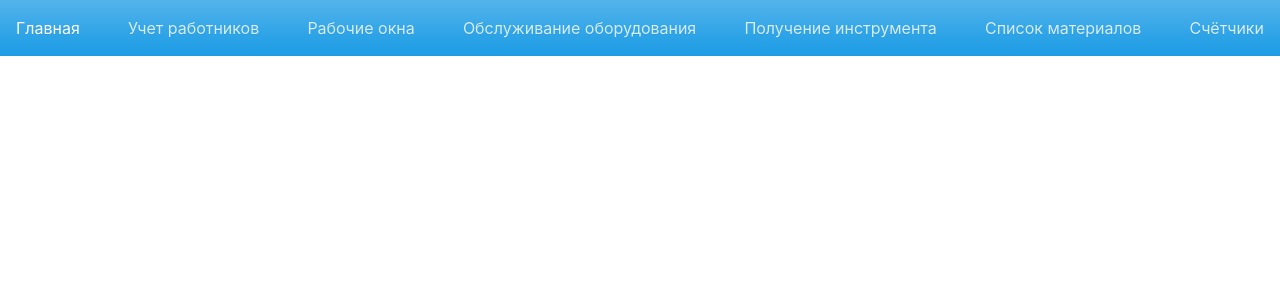
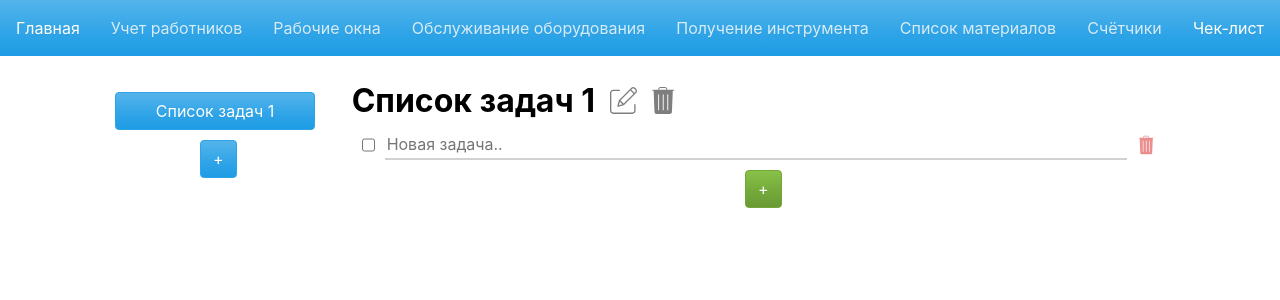
Before and after one commit to CloudOpsMaster/factoryBusinessOptimisation, an Angular app in the folder business-optimisation-app/: page /check-list in a window 1280 px wide. Before the commit this address led to /. Shown: the top 300 px of the page. Built offline with nearby package versions, Linux system fonts and the light colour scheme.

Commit message:
added check-list

```diff
--- a/business-optimisation-app/src/app/app-routing.module.ts
+++ b/business-optimisation-app/src/app/app-routing.module.ts
@@ -7,6 +7,7 @@ import { InstrumentServicesComponent } from './vdry/instrument-services/instrume
 import { GettingToolsComponent } from "./mary/getting-tools/getting-tools.component";
 import { MaterialsDictionaryComponent } from './yulia/materials-dictionary/materials-dictionary.component';
 import { MeteringComponent } from './vadim/metering/metering.component';
+import { CheckListComponent } from './vlad/check-list/check-list.component';
 
 
 const routes: Routes = [
@@ -45,6 +46,11 @@ const routes: Routes = [
   {
     path: 'metering',
     component: MeteringComponent
+  },
+
+  {
+    path: 'check-list',
+    component: CheckListComponent
   }
 ];
 
--- a/business-optimisation-app/src/app/app.component.html
+++ b/business-optimisation-app/src/app/app.component.html
@@ -23,6 +23,10 @@
         <li class="nav navbar-nav">
             <a routerLink="/metering" routerLinkActive="active" class="nav-link">Счётчики</a>
         </li>
+
+        <li class="nav navbar-nav">
+            <a routerLink="/check-list" routerLinkActive="active" class="nav-link">Чек-лист</a>
+        </li>
     </ul>
 </div>
 
--- a/business-optimisation-app/src/app/app.module.ts
+++ b/business-optimisation-app/src/app/app.module.ts
@@ -18,6 +18,7 @@ import { InstrumentServiceFormComponent } from './vdry/instrument-services/instr
 import { InstrumentServiceTableComponent } from './vdry/instrument-services/instrument-service-table/instrument-service-table.component';
 // tslint:disable-next-line:max-line-length
 import { InstrumentServiceTableItemComponent } from './vdry/instrument-services/instrument-service-table/instrument-service-table-item/instrument-service-table-item.component';
+import { CheckListComponent } from './vlad/check-list/check-list.component';
 
 @NgModule({
   declarations: [
@@ -34,7 +35,8 @@ import { InstrumentServiceTableItemComponent } from './vdry/instrument-services/
     InstrumentServiceTableComponent,
     InstrumentServiceTableItemComponent,
     GettingToolsComponent,
-    MeteringComponent
+    MeteringComponent,
+    CheckListComponent
   ],
   imports: [
     BrowserModule,
--- /dev/null
+++ b/business-optimisation-app/src/app/vlad/check-list/check-list.component.html
@@ -0,0 +1,59 @@
+<div class="d-flex">
+
+  <div class="left-box">
+    <div *ngFor="let list of checkLists; let listI = index">
+      <!-- Choose List -->
+      <button (click)="chooseList(listI)" class="btn btn-primary position left-btn">{{list.name}}</button>
+    </div>
+    <!-- Add List -->
+    <button class="btn btn-primary add-btn" (click)="newList()">+</button>
+  </div>
+
+  <div class="position right-box" *ngIf="currentList!=null">
+    <h2>
+      <b>{{currentList.name}}</b>
+      <!-- Rename -->
+      <svg (click)="renameList()" viewBox="0 -1 401.52289 401" class="list-name-item list-rename-icon"
+        xmlns="http://www.w3.org/2000/svg">
+        <path
+          d="m370.589844 250.972656c-5.523438 0-10 4.476563-10 10v88.789063c-.019532 16.5625-13.4375 29.984375-30 30h-280.589844c-16.5625-.015625-29.980469-13.4375-30-30v-260.589844c.019531-16.558594 13.4375-29.980469 30-30h88.789062c5.523438 0 10-4.476563 10-10 0-5.519531-4.476562-10-10-10h-88.789062c-27.601562.03125-49.96875 22.398437-50 50v260.59375c.03125 27.601563 22.398438 49.96875 50 50h280.589844c27.601562-.03125 49.96875-22.398437 50-50v-88.792969c0-5.523437-4.476563-10-10-10zm0 0" />
+        <path
+          d="m376.628906 13.441406c-17.574218-17.574218-46.066406-17.574218-63.640625 0l-178.40625 178.40625c-1.222656 1.222656-2.105469 2.738282-2.566406 4.402344l-23.460937 84.699219c-.964844 3.472656.015624 7.191406 2.5625 9.742187 2.550781 2.546875 6.269531 3.527344 9.742187 2.566406l84.699219-23.464843c1.664062-.460938 3.179687-1.34375 4.402344-2.566407l178.402343-178.410156c17.546875-17.585937 17.546875-46.054687 0-63.640625zm-220.257812 184.90625 146.011718-146.015625 47.089844 47.089844-146.015625 146.015625zm-9.40625 18.875 37.621094 37.625-52.039063 14.417969zm227.257812-142.546875-10.605468 10.605469-47.09375-47.09375 10.609374-10.605469c9.761719-9.761719 25.589844-9.761719 35.351563 0l11.738281 11.734375c9.746094 9.773438 9.746094 25.589844 0 35.359375zm0 0" />
+      </svg>
+      <!-- Delete List -->
+      <svg (click)="deleteList()" class="list-name-item list-trash-icon" version="1.1"
+        xmlns="http://www.w3.org/2000/svg" viewBox="5 0 59 59">
+        <g id="icomoon-ignore"></g>
+        <path d="M52.5,6H38.456c-0.11-1.25-0.495-3.358-1.813-4.711C35.809,0.434,34.751,0,33.499,0H23.5c-1.252,0-2.31,0.434-3.144,1.289
+                        	C19.038,2.642,18.653,4.75,18.543,6H6.5c-0.552,0-1,0.447-1,1s0.448,1,1,1h2.041l1.915,46.021C10.493,55.743,11.565,59,15.364,59
+                        	h28.272c3.799,0,4.871-3.257,4.907-4.958L50.459,8H52.5c0.552,0,1-0.447,1-1S53.052,6,52.5,6z M20.5,50c0,0.553-0.448,1-1,1
+                        	s-1-0.447-1-1V17c0-0.553,0.448-1,1-1s1,0.447,1,1V50z M30.5,50c0,0.553-0.448,1-1,1s-1-0.447-1-1V17c0-0.553,0.448-1,1-1
+                        	s1,0.447,1,1V50z M40.5,50c0,0.553-0.448,1-1,1s-1-0.447-1-1V17c0-0.553,0.448-1,1-1s1,0.447,1,1V50z M21.792,2.681
+                        	C22.24,2.223,22.799,2,23.5,2h9.999c0.701,0,1.26,0.223,1.708,0.681c0.805,0.823,1.128,2.271,1.24,3.319H20.553
+                        	C20.665,4.952,20.988,3.504,21.792,2.681z">
+        </path>
+      </svg>
+    </h2>
+    <!-- Item`s List -->
+    <div class="div d-flex" *ngFor="let task of currentList.list; let taskI = index">
+      <input [(ngModel)]="task.checked" type="checkbox" class="checkbox">
+      <input [(ngModel)]="task.name" class="task-text" placeholder="Новая задача..">
+      <!-- Delete Item -->
+      <svg (click)="deleteItem(taskI)" class="task-trash-icon" version="1.1" xmlns="http://www.w3.org/2000/svg"
+        viewBox="0 0 59 59">
+        <g id="icomoon-ignore"></g>
+        <path d="M52.5,6H38.456c-0.11-1.25-0.495-3.358-1.813-4.711C35.809,0.434,34.751,0,33.499,0H23.5c-1.252,0-2.31,0.434-3.144,1.289
+	C19.038,2.642,18.653,4.75,18.543,6H6.5c-0.552,0-1,0.447-1,1s0.448,1,1,1h2.041l1.915,46.021C10.493,55.743,11.565,59,15.364,59
+	h28.272c3.799,0,4.871-3.257,4.907-4.958L50.459,8H52.5c0.552,0,1-0.447,1-1S53.052,6,52.5,6z M20.5,50c0,0.553-0.448,1-1,1
+	s-1-0.447-1-1V17c0-0.553,0.448-1,1-1s1,0.447,1,1V50z M30.5,50c0,0.553-0.448,1-1,1s-1-0.447-1-1V17c0-0.553,0.448-1,1-1
+	s1,0.447,1,1V50z M40.5,50c0,0.553-0.448,1-1,1s-1-0.447-1-1V17c0-0.553,0.448-1,1-1s1,0.447,1,1V50z M21.792,2.681
+	C22.24,2.223,22.799,2,23.5,2h9.999c0.701,0,1.26,0.223,1.708,0.681c0.805,0.823,1.128,2.271,1.24,3.319H20.553
+	C20.665,4.952,20.988,3.504,21.792,2.681z">
+        </path>
+      </svg>
+    </div>
+    <!-- Add Item -->
+    <button class="btn btn-success add-btn" (click)="newItem()">+</button>
+  </div>
+
+</div>
--- /dev/null
+++ b/business-optimisation-app/src/app/vlad/check-list/check-list.component.scss
@@ -0,0 +1,111 @@
+input{
+    border: none;
+}
+
+svg{
+    margin-left: 5px;
+    fill: white;
+    opacity: 90%;
+    transition: 100ms;
+}
+
+div{
+    margin: 10px;
+    transition: 200ms;
+}
+
+h2{
+    color: black;
+}
+
+.checkbox{
+    margin-right: 10px;
+}
+
+.position{
+    width: 100%;
+}
+
+.add-btn{
+    margin: auto;
+    display: block;
+    margin-bottom: 50px;
+}
+
+.left-box{
+    overflow: auto;
+    width: 300px;
+    max-height: 85vh;
+}
+
+.left-btn{
+    max-width: 200px;
+    overflow: hidden;
+    flex-direction: column;
+    align-items: center;
+    white-space: nowrap;
+    text-overflow: ellipsis;
+}
+
+.right-box{
+    overflow: auto;
+    max-height: 85vh;
+}
+
+.list-name-item{
+    width: 27px;
+    height: 27px;
+    margin-bottom: 5px;
+    margin-left: 15px;
+    opacity: 50%;
+    fill: black;
+    transition: 200ms;
+}
+
+.list-rename-icon:hover{
+    fill:goldenrod;
+    opacity: 80%;
+}
+
+.list-rename-icon:active{
+    opacity: 20%;
+}
+
+.list-trash-icon:hover{
+    fill: rgb(218, 32, 32);
+    opacity: 80%;
+}
+
+.list-trash-icon:active{
+    opacity: 20%;
+}
+
+.task-text{
+    width: 100%;
+    border-bottom:2px solid #d1d1d1;
+    background: none;
+    transition: 200ms;
+}
+
+.task-text:focus{
+    border-bottom:2px solid #0086a7;
+    transition: 200ms;
+}
+
+.task-trash-icon{
+    margin: 5px 10px;
+    height: 20px;
+    opacity: 50%;
+    fill: rgb(218, 32, 32);
+}
+
+.task-trash-icon:hover{
+    margin-left: 30px;
+    opacity: 80%;
+}
+
+.task-trash-icon:active{
+    margin-left: 0px;
+    padding-left: 100px;
+    opacity: 20%;
+}
--- /dev/null
+++ b/business-optimisation-app/src/app/vlad/check-list/check-list.component.ts
@@ -0,0 +1,97 @@
+import { Component, OnInit } from '@angular/core';
+
+@Component({
+  selector: 'app-check-list',
+  templateUrl: './check-list.component.html',
+  styleUrls: ['./check-list.component.scss']
+})
+export class CheckListComponent implements OnInit {
+
+  constructor() { }
+
+  checkLists: ICheckList[] = [];
+  currentList: ICheckList;
+
+  ngOnInit() {
+    this.newList();
+  }
+
+  renameList() {
+    const newName = prompt('Введите новое название:', this.currentList.name);
+
+    if (newName != null) {
+      if (newName.length && newName.length < 26) {
+        this.currentList.name = newName;
+      }
+      else {
+        alert('Имя может содержать до 25 символов!');
+        this.renameList();
+      }
+    }
+  }
+
+  chooseList(listIndex: number) {
+    this.currentList = this.checkLists[listIndex];
+  }
+
+  deleteList() {
+    const result = confirm(`Удалить "${this.currentList.name}"?`);
+
+    if (result == true) {
+      const index = this.checkLists.indexOf(this.currentList);
+
+      this.checkLists.splice(index, 1);
+
+      if (this.checkLists.length == 0) this.newList();
+      else this.currentList = this.checkLists[this.checkLists.length - 1];
+    }
+  }
+
+  newList() {
+    const listLength = this.checkLists.push({
+      name: `Список задач ${this.checkLists.length + 1}`,
+      list: [
+        {
+          name,
+          checked: false
+        }
+      ]
+    });
+
+    this.currentList = this.checkLists[listLength - 1];
+    this.scrollToDown('.left-box');
+  }
+
+  deleteItem(taskIndex: number) {
+    this.currentList.list.splice(taskIndex, 1);
+    if (this.currentList.list.length == 0) this.newItem();
+  }
+
+  newItem() {
+    this.currentList.list.push({
+      name,
+      checked: false
+    });
+
+    this.scrollToDown('.right-box');
+  }
+
+  scrollToDown(className: string) {
+    const element = document.querySelector(className);
+
+    element.scrollTo({
+      top: element.scrollHeight,
+      behavior: 'smooth'
+    })
+  }
+}
+
+interface ICheckList {
+  name: string;
+  list: ICheckListItem[];
+}
+
+interface ICheckListItem {
+  name: string;
+  checked: boolean;
+}
```
Also changed, not shown: 1 other file (tests, documents, lock files or other folders).
